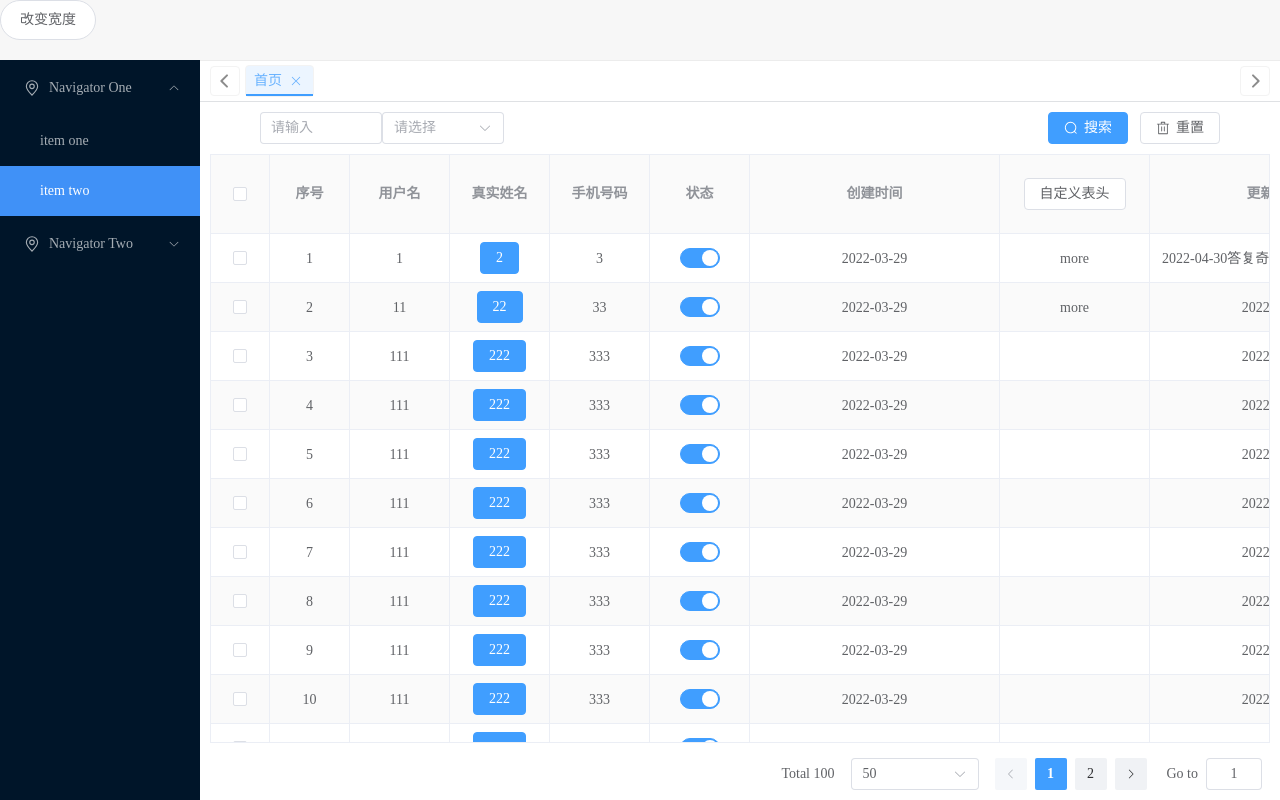
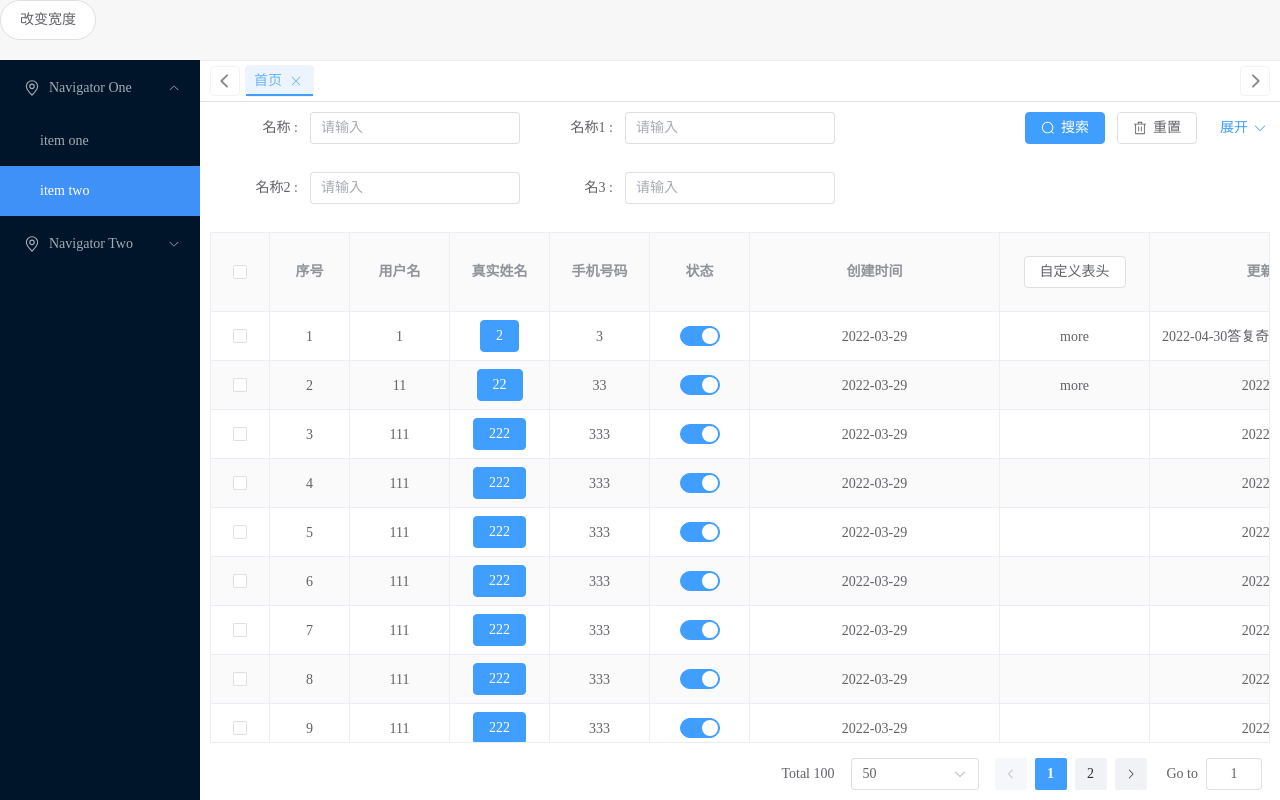
Before and after one commit to monsterxwx/vue3-vite-admin, a Vue app: page /#/test2 in a window 1280 px wide. Built offline with nearby package versions, Linux system fonts and the light colour scheme.

Commit message:
✨ feat(表格搜索组件): 功能完成

```diff
--- a/src/components/baseSearchForm.vue
+++ b/src/components/baseSearchForm.vue
@@ -1,13 +1,22 @@
 <template>
   <div class="baseSearch">
     <div class="left">
+      <el-form
+        :inline="true"
+        :label-width="labelWidth"
+        :style="`max-width: ${maxWidth}px`"
+      >
         <template
-        v-for="item in searchPropList"
+          v-for="item in getSearchList"
           :key="item.prop"
+        >
+          <el-form-item
+            :label="item.label?`${item.label} :`:''"
           >
             <!-- 文本框 -->
             <template v-if="item.type == undefined || item.type == 'text'">
               <el-input
+                style="margin: 0 0 10px;"
                 v-model="searchParam[item.prop]"
                 placeholder="请输入"
                 v-bind="item"
@@ -19,8 +28,8 @@
               <el-select
                 v-model="searchParam[item.prop]"
                 :multiple="item.type == 'multipleSelect'"
+                placeholder="请选择"
                 v-bind="item"
-            placeholder="请选择"
                 :clearable="clearable(item)"
               >
                 <el-option
@@ -36,19 +45,19 @@
             <template v-if="item.type == 'treeSelect' || item.type == 'multipleTreeSelect'">
               <el-tree-select
                 v-model="searchParam[item.prop]"
-            v-bind="item"
                 :multiple="item.type == 'multipleTreeSelect'"
                 :data="item.enum"
+                v-bind="item"
               />
             </template>
             <!-- 日期选择 -->
             <template v-if="item.type == 'date'">
               <el-date-picker
                 v-model="searchParam[item.prop]"
-            v-bind="item"
                 value-format="YYYY-MM-DD"
                 type="date"
                 placeholder="请选择日期"
+                v-bind="item"
                 :clearable="clearable(item)"
               />
             </template>
@@ -56,12 +65,12 @@
             <template v-if="item.type == 'timerange'">
               <el-time-picker
                 v-model="searchParam[item.prop]"
-            v-bind="item"
                 is-range
                 value-format="HH:mm:ss"
                 range-separator="至"
                 start-placeholder="开始时间"
                 end-placeholder="结束时间"
+                v-bind="item"
                 :clearable="clearable(item)"
               />
             </template>
@@ -70,11 +79,11 @@
               <el-date-picker
                 v-model="searchParam[item.prop]"
                 type="daterange"
-            v-bind="item"
                 value-format="YYYY-MM-DD"
                 range-separator="至"
                 start-placeholder="开始时间"
                 end-placeholder="结束时间"
+                v-bind="item"
                 :clearable="clearable(item)"
               />
             </template>
@@ -82,16 +91,18 @@
             <template v-if="item.type == 'datetimerange'">
               <el-date-picker
                 v-model="searchParam[item.prop]"
-            v-bind="item"
                 type="datetimerange"
                 value-format="YYYY-MM-DD HH:mm:ss"
                 range-separator="至"
                 start-placeholder="开始时间"
                 end-placeholder="结束时间"
+                v-bind="item"
                 :clearable="clearable(item)"
               />
             </template>
+          </el-form-item>
         </template>
+      </el-form>
     </div>
     <div class="right">
       <el-button
@@ -107,27 +118,33 @@
       >
         重置
       </el-button>
-      <!-- <el-button
+
+      <el-button
         type="primary"
         link
         class="search-isOpen"
         @click="searchShow = !searchShow"
-        v-if="columns.length > maxLength"
+        v-if="searchPropList.length > maxLength"
       >
         {{ searchShow ? "合并" : "展开" }}
         <el-icon class="el-icon--right">
           <component :is="searchShow ? ArrowUp : ArrowDown" />
         </el-icon>
-      </el-button> -->
+      </el-button>
     </div>
   </div>
 </template>
 
 <script setup>
-import { Delete, Search, ArrowDown, ArrowUp } from '@element-plus/icons-vue'
-import { reactive } from 'vue'
+import { Delete, Search, ArrowUp, ArrowDown } from '@element-plus/icons-vue'
+import { reactive, ref, computed, onMounted } from 'vue'
+
 const searchParam = reactive({})
-defineProps({
+const props = defineProps({
+  labelWidth: {
+    type: String,
+    default: '100px'
+  },
   searchPropList: {
     type: Array,
     required: true
@@ -148,15 +165,73 @@ const reset = () => {
   emit('reset')
   emit('search', searchParam)
 }
+const maxLength = ref(4)
+const maxWidth = ref(1260)
+onMounted(() => {
+  if (props.searchPropList.length >= 4) {
+    // eslint-disable-next-line no-unused-expressions
+    props.searchPropList[3].type === 'datetimerange' || props.searchPropList[3].type === 'daterange'
+      ? ((maxWidth.value = 945), (maxLength.value = 3))
+      : null
+    props.searchPropList.slice(0, 3).forEach(item => {
+      // eslint-disable-next-line no-unused-expressions
+      item.type === 'datetimerange' || item.type === 'daterange'
+        ? ((maxWidth.value = 1135), (maxLength.value = 3))
+        : null
+    })
+  }
+})
+// 是否展开搜索项
+const searchShow = ref(false)
+// 根据是否展开配置搜索项长度
+const getSearchList = computed(() => {
+  if (searchShow.value) return props.searchPropList
+  return props.searchPropList.slice(0, maxLength.value)
+})
 </script>
 
 <style lang="scss" scoped>
 .baseSearch {
   display: flex;
-  justify-content: space-between;
-  padding: 0 50px;
+
+  // margin-bottom: 10px;
   .left {
-    display: flex;
+    .el-form {
+      max-width: 1260px;
+      .el-form-item {
+        margin-right: 5px;
+        .el-input,
+        .el-select,
+        .el-date-editor--timerange {
+          width: 210px;
+        }
+        .el-date-editor--datetimerange,
+        .el-date-editor--daterange {
+          width: 400px;
+        }
+
+        // 去除时间选择器上下 padding
+        .el-range-editor.el-input__wrapper {
+          padding: 0 10px;
+        }
+
+        // el-select 为多选时不换行显示
+        .el-select__tags {
+          overflow: hidden;
+          white-space: nowrap;
+        }
+      }
+      .more-item {
+        display: inline;
+      }
+    }
+  }
+  .right {
+    margin-left: 15px;
+    white-space: nowrap;
+    .search-isOpen {
+      margin-left: 20px;
+    }
   }
 }
 </style>
--- a/src/components/baseTable.vue
+++ b/src/components/baseTable.vue
@@ -1,15 +1,17 @@
 <template>
   <div class="baseTable">
-    <div class="header">
-      <slot name="header">
-        <div class="title">
-          {{ title }}
-        </div>
-      </slot>
+    <div class="search">
+      <slot name="search" />
+    </div>
+    <div>
+      <div class="header">
+        <slot name="header" />
+      </div>
     </div>
     <el-table
       :header-cell-style="{ background: '#fafafa' }"
       border
+      height="250"
       highlight-current-row
       v-bind="$attrs"
       style="width: 100%;"
@@ -167,7 +169,6 @@ const handleCurrentChange = (value) => {
     text-align: center;
   }
   .header {
-    padding: 0 0 10px;
     .title {
       font-size: 20px;
       font-weight: 700;
--- a/src/views/module/表格测试/index.vue
+++ b/src/views/module/表格测试/index.vue
@@ -2,14 +2,13 @@
   <div class="test2">
     <baseTable
       stripe
-      height="250"
       :data="list"
       v-bind="contentTableConfig"
       @selection-change="selectionChange"
       @current-change="test1"
       @page-change="pageChange"
     >
-      <template #header>
+      <template #search>
         <baseSearchForm
           v-bind="searchConfig"
           @search="search"
--- a/src/views/module/表格测试/tableConfig.jsx
+++ b/src/views/module/表格测试/tableConfig.jsx
@@ -82,11 +82,29 @@ const contentTableConfig = {
 const searchConfig = {
   searchPropList: [
     {
+      label: '名称',
       type: 'text',
       prop: 'test1'
     },
     {
+      label: '名称1',
+      type: 'text',
+      prop: 'test11'
+    },
+    {
+      label: '名称2',
+      type: 'text',
+      prop: 'test111'
+    },
+    {
+      label: '名3',
+      type: 'text',
+      prop: 'test1111'
+    },
+    {
+      label: '名344',
       type: 'select',
+      placeholder: '请选择你的值',
       prop: 'test2',
       enum: [
         {
```
Lines whose indentation alone changed are shown as unchanged.
